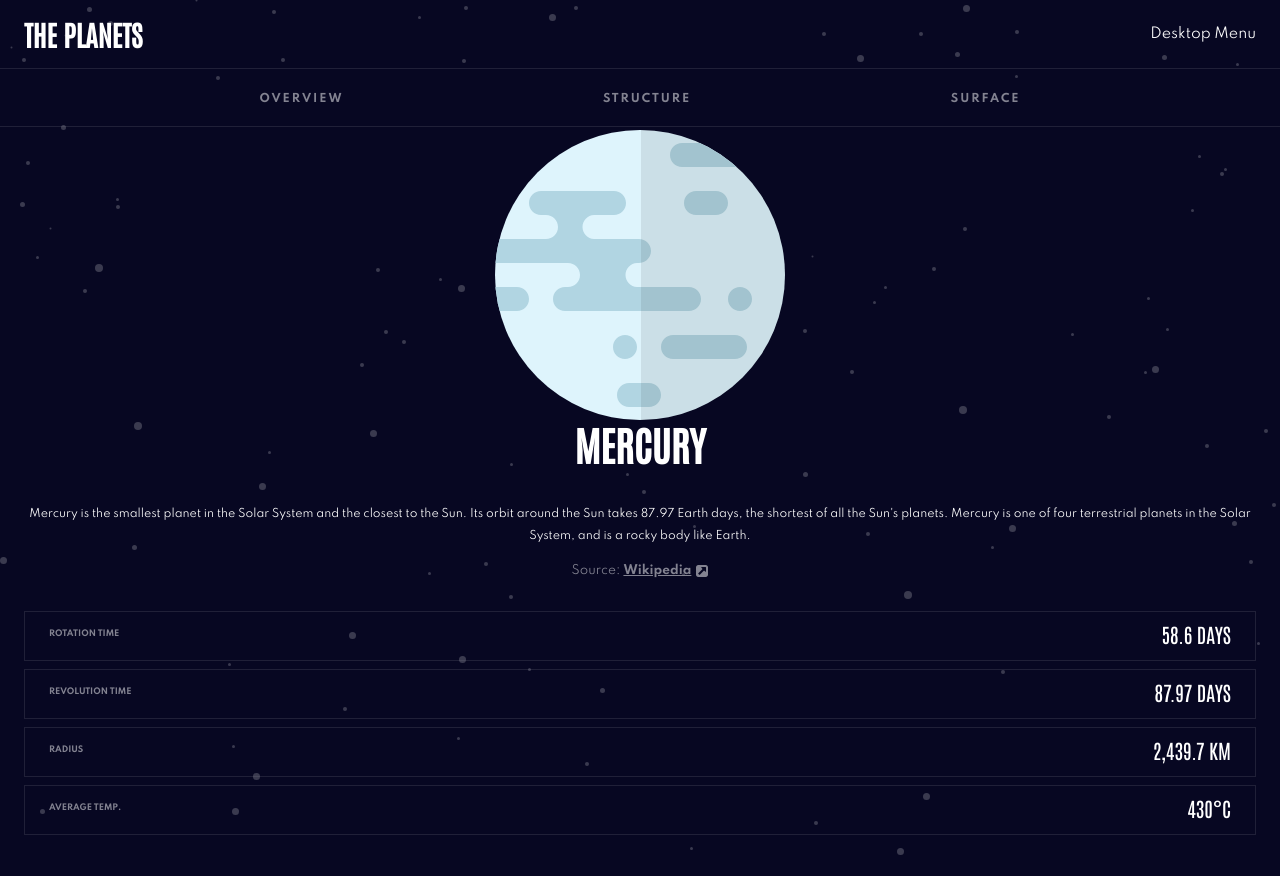
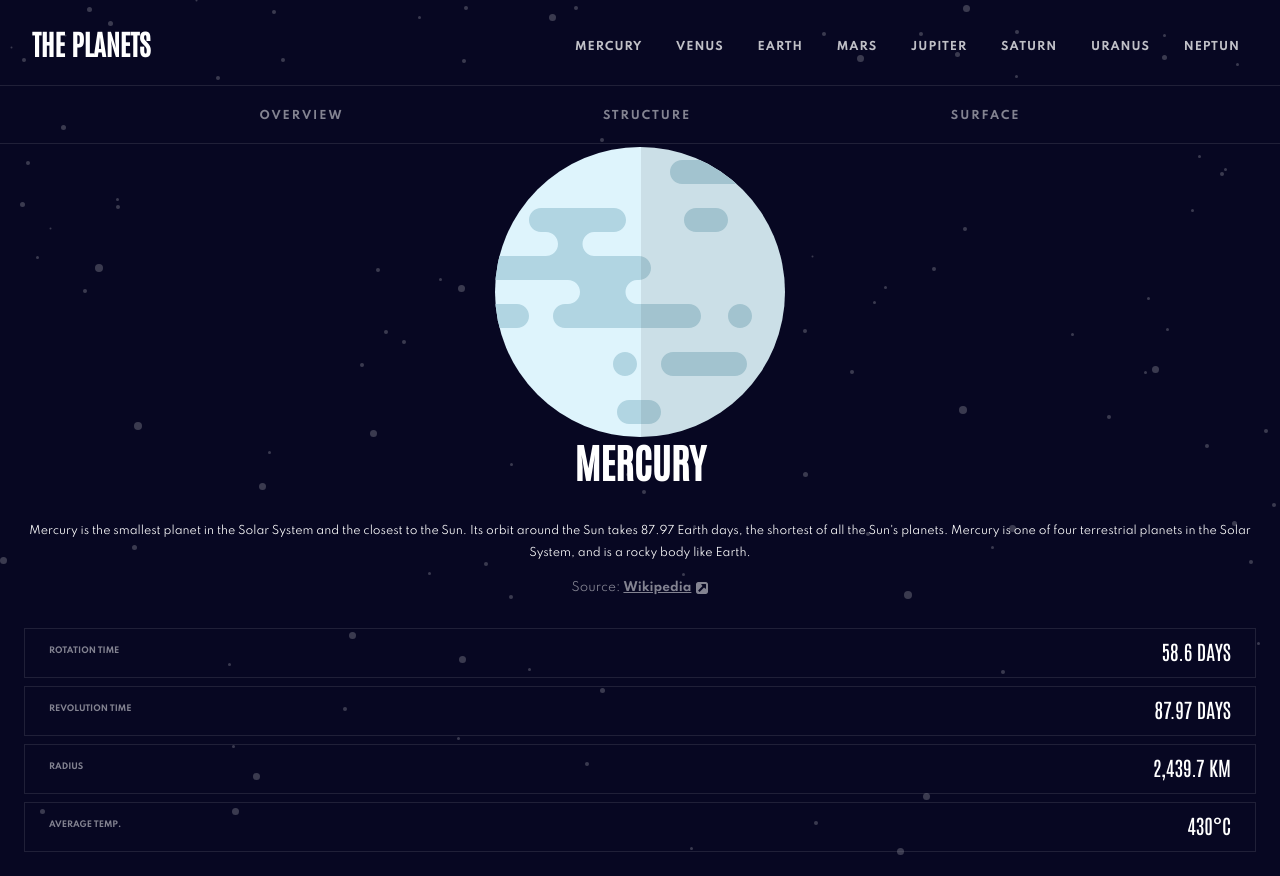
Before and after one commit to kpav33/planets-fact-site, a React (Create React App) app: page / in a window 1280 px wide. Built offline with nearby package versions, Linux system fonts and the light colour scheme.

Commit message:
Desktop menu styling

```diff
--- a/src/components/Header.tsx
+++ b/src/components/Header.tsx
@@ -40,7 +40,18 @@ export default function Header({
           <h1>The planets</h1>
         </Link>
         {windowWidth >= 768 ? (
-          <div>Desktop Menu</div>
+          <StyledDesktopNav>
+            <StyledDesktopUl>
+              <li>Mercury</li>
+              <li>Venus</li>
+              <li>Earth</li>
+              <li>Mars</li>
+              <li>Jupiter</li>
+              <li>Saturn</li>
+              <li>Uranus</li>
+              <li>Neptun</li>
+            </StyledDesktopUl>
+          </StyledDesktopNav>
         ) : (
           <GiHamburgerMenu
             size="24px"
@@ -66,6 +77,10 @@ const StyledHeader = styled.header`
   align-items: center;
   color: var(--white);
   border-bottom: 1px solid hsla(240, 6%, 54%, 0.2);
+
+  @media only screen and (min-width: 900px) {
+    padding: 0;
+  }
 
   a {
     text-decoration: none;
@@ -94,6 +109,10 @@ const StyledHeader = styled.header`
     font-size: 28px;
     margin: 0;
     padding: 0;
+
+    @media only screen and (min-width: 900px) {
+      margin: 22px 0px 22px 32px;
+    }
   }
 
   svg {
@@ -102,3 +121,46 @@ const StyledHeader = styled.header`
     }
   }
 `;
+
+const StyledDesktopNav = styled.nav`
+  margin: 0;
+  margin-right: 40px;
+  padding: 0;
+  // width: 100%;
+  height: 85px;
+`;
+
+const StyledDesktopUl = styled.ul`
+  list-style-type: none;
+  padding-left: 0;
+  width: 665px;
+  display: flex;
+  justify-content: space-between;
+  // align-items: flex-end;
+  text-transform: uppercase;
+  font-weight: 700;
+  font-size: 11px;
+  color: hsl(0, 0%, 100%, 0.75);
+  // padding-top: 10px;
+  margin: 0;
+  margin-top: 35px;
+
+  li {
+    cursor: pointer;
+    line-height: 25px;
+    letter-spacing: 1px;
+    height: 34px;
+    display: flex;
+    align-items: flex-start;
+
+    &:hover {
+      color: var(--text-color);
+      padding-bottom: 45px;
+      border-bottom: 4px solid red;
+    }
+  }
+`;
+
+/* @media only screen and (min-width: 1440px) {
+
+}*/
```
